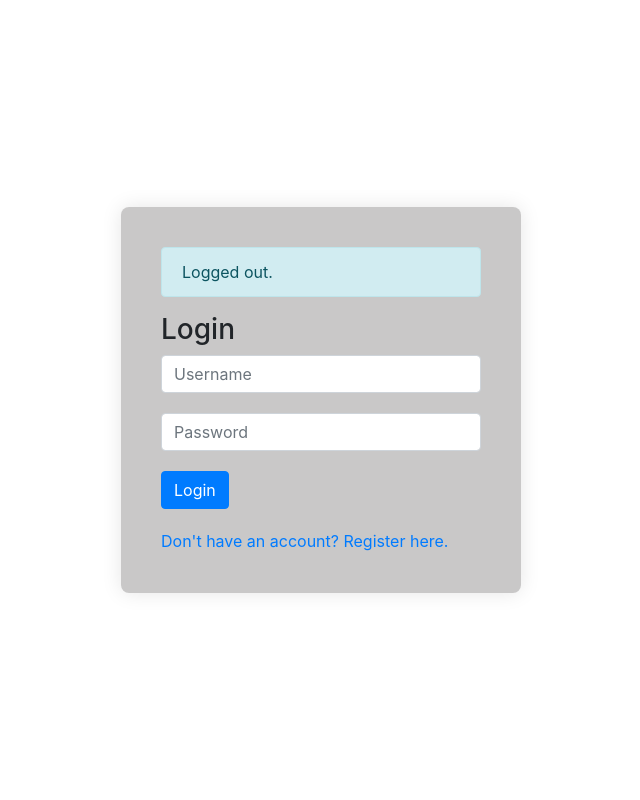
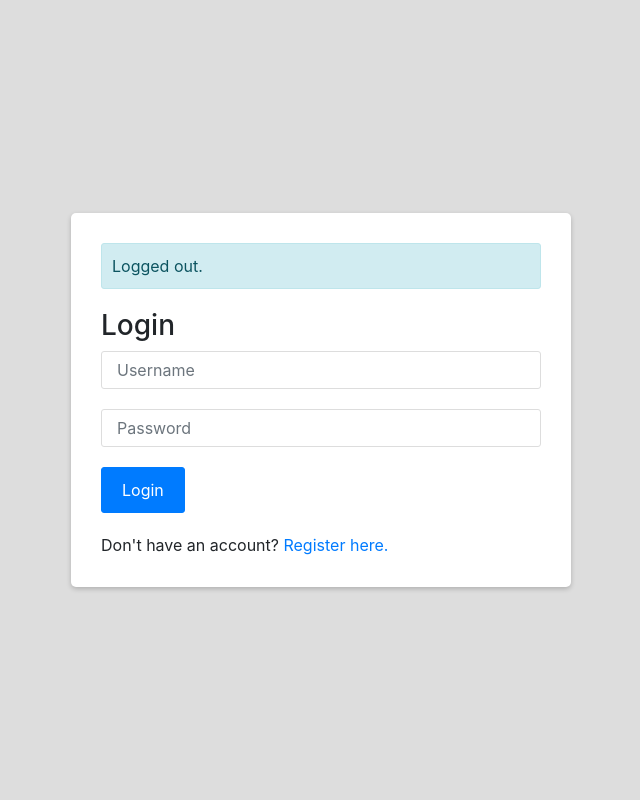
Before and after one commit to erichmond33/HackerSocial, a Django app: page /Linkfeed/logout in a window 1280 px wide. Shown: the whole page, without its empty margins (319-959 px from the left). Run offline with Django 5.2, Linux system fonts and the light colour scheme; some libraries are stand-ins or nearby versions.

Commit message:
restyle of login and register page

```diff
--- a/Linkfeed/static/Linkfeed/login.css
+++ b/Linkfeed/static/Linkfeed/login.css
@@ -1,24 +1,39 @@
-/* styles.css */
-.container-fluid {
+body {
     display: flex;
+    min-height: 100vh;
+    align-items: center;
     justify-content: center;
-    align-items: center;
-    height: 100vh;
+    margin: 0;
+    background-color: #ddd;
 }
 
-.form-container {
-    background-color: #8b8a8a77;
-    padding: 40px; /* Increased padding */
-    border-radius: 8px;
-    box-shadow: 0px 0px 20px rgba(0, 0, 0, 0.1); /* Increased box shadow */
-    width: 400px; /* Added fixed width */
-    max-width: 80%; /* Added max-width */
-}
-
+.container-fluid {
+    max-width: 500px;
+    padding: 30px;
+    background-color: #fff;
+    border-radius: 5px;
+    box-shadow: 0 2px 5px rgba(0, 0, 0, 0.2);
+  }
 .form-group {
-    margin-bottom: 20px; /* Increased margin */
+  margin-bottom: 20px;
 }
 
 .form-control {
-    width: 100%;
+  padding: 15px;
+  border: 1px solid #ddd;
+  border-radius: 3px;
 }
+
+.btn-primary {
+  background-color: #007bff;
+  border-color: #007bff;
+  padding: 10px 20px;
+  color: #fff;
+  border-radius: 3px;
+}
+
+.alert {
+    margin-bottom: 20px;
+    padding: 10px;
+    border-radius: 3px;
+}
--- a/Linkfeed/templates/Linkfeed/login.html
+++ b/Linkfeed/templates/Linkfeed/login.html
@@ -27,7 +27,8 @@
         <button type="submit" class="btn btn-primary">Login</button>
       </div>
     </form>
-    <a href=" {% url 'register' %} ">Don't have an account? Register here.</a>
+    Don't have an account?
+    <a href=" {% url 'register' %} "> Register here.</a>
   </div>
 </div>
 
```
Also changed, not shown: db.sqlite3.
